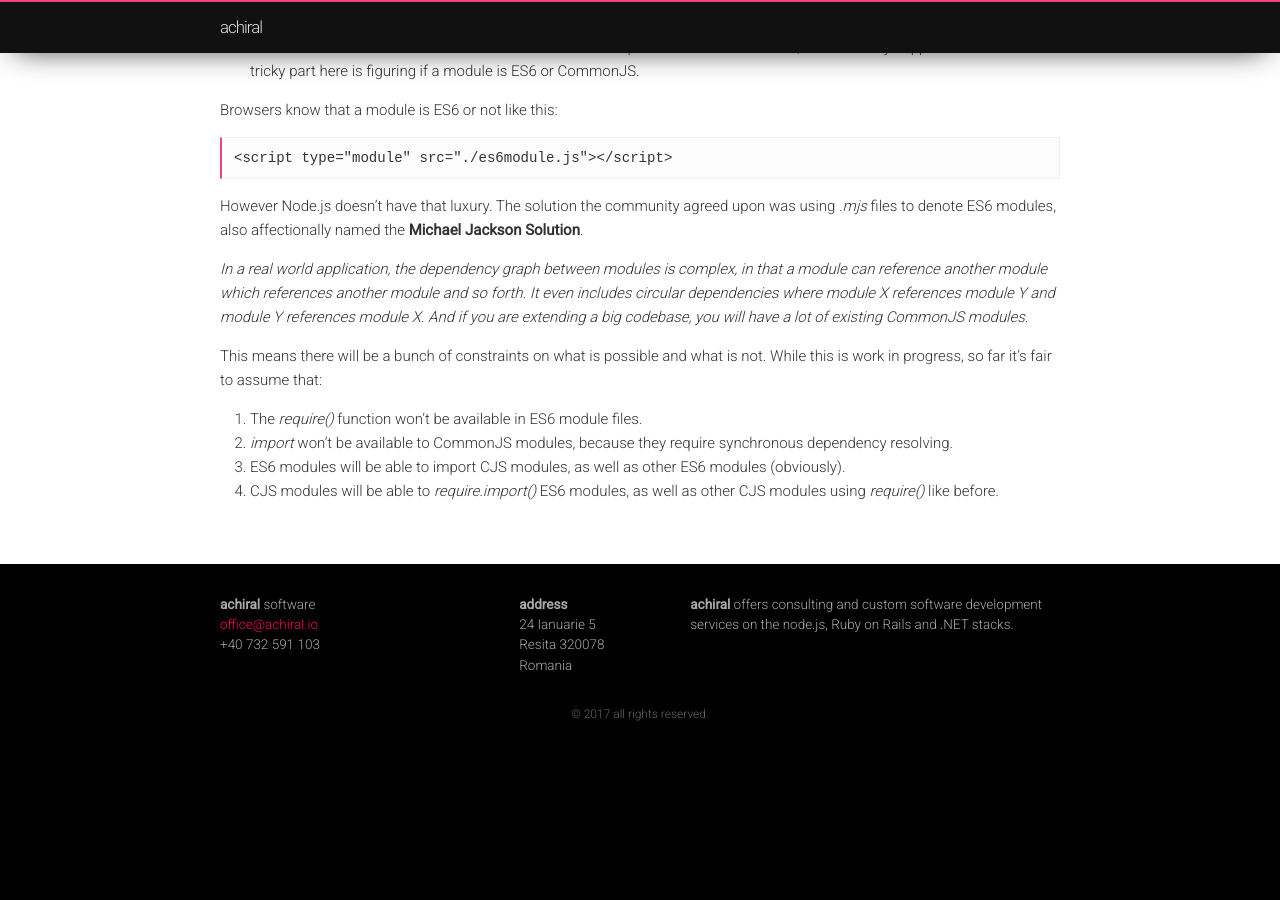
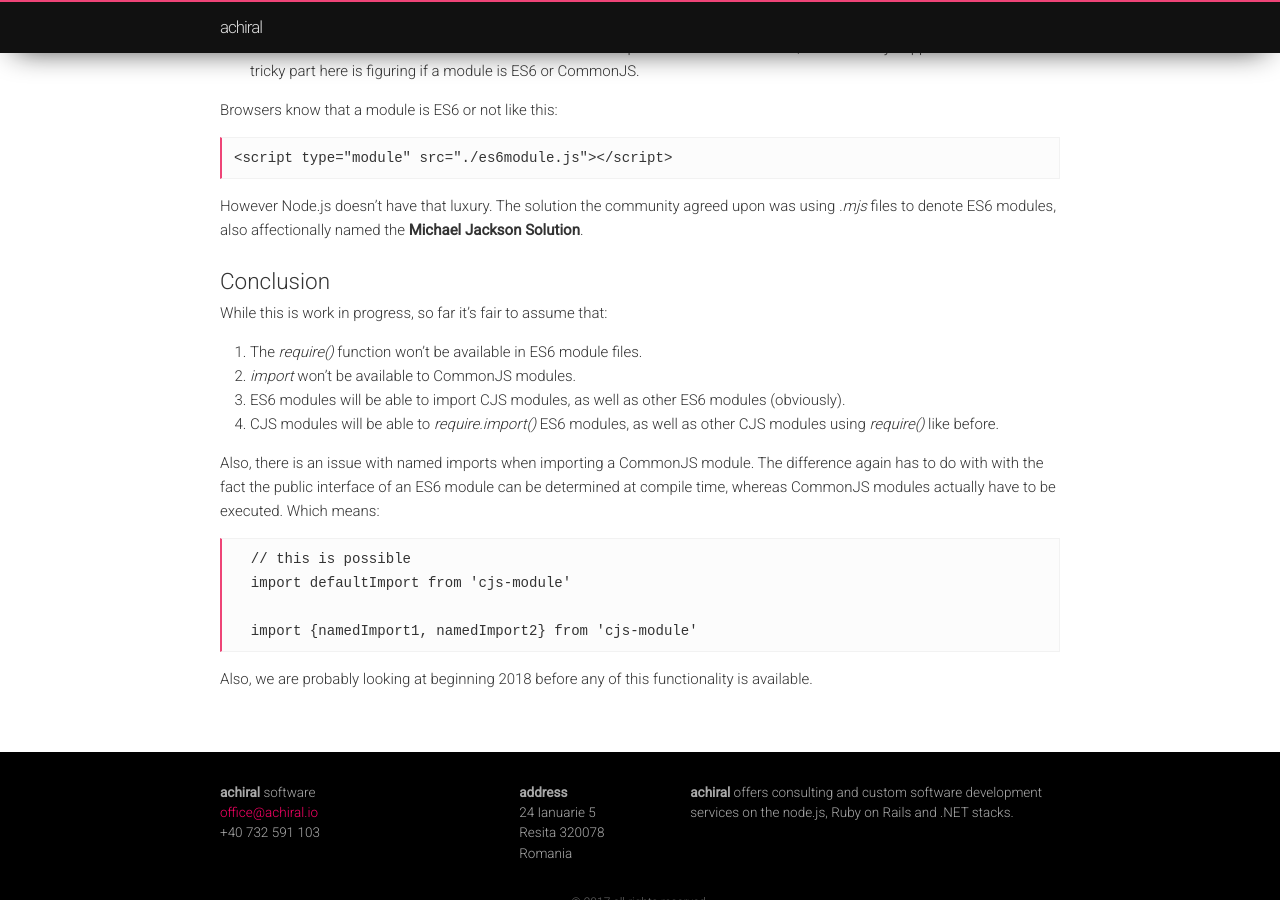
Before and after one commit to toaderflorin/eksia, a Jekyll site: the page built from _posts/2017-09-14-es6-modules-node.markdown, in a window 1280 px wide and 900 px high, scrolled down 1906 px. Built offline with Jekyll 4.4.1, drawn with Linux system fonts in a browser that asks for light colours; before the commit the page ends 2659 px from its top, so only the background shows below that.

Commit message:
Added some text with

```diff
--- a/_posts/2017-09-14-es6-modules-node.markdown
+++ b/_posts/2017-09-14-es6-modules-node.markdown
@@ -50,11 +50,21 @@ Browsers know that a module is ES6 or not like this:
 
 However Node.js doesn't have that luxury. The solution the community agreed upon was using *.mjs* files to denote ES6 modules, also affectionally named the **Michael Jackson Solution**.
 
-*In a real world application, the dependency graph between modules is complex, in that a module can reference another module which references another module and so forth. It even includes circular dependencies where module X references module Y and module Y references module X. And if you are extending a big codebase, you will have a lot of existing CommonJS modules.*
-
-This means there will be a bunch of constraints on what is possible and what is not. While this is work in progress, so far it's fair to assume that:
+## Conclusion
+While this is work in progress, so far it's fair to assume that:
 
 1. The *require()* function won't be available in ES6 module files.
-2. *import* won't be available to CommonJS modules, because they require synchronous dependency resolving.
+2. *import* won't be available to CommonJS modules.
 3. ES6 modules will be able to import CJS modules, as well as other ES6 modules (obviously).
 4. CJS modules will be able to *require.import()* ES6 modules, as well as other CJS modules using *require()* like before.
+
+Also, there is an issue with named imports when importing a CommonJS module. The difference again has to do with with the fact the public interface of an ES6 module can be determined at compile time, whereas CommonJS modules actually have to be executed. Which means:
+
+<pre>
+  // this is possible
+  import defaultImport from 'cjs-module'
+
+  import {namedImport1, namedImport2} from 'cjs-module'
+</pre>
+
+Also, we are probably looking at beginning 2018 before any of this functionality is available.
```
Also changed, not shown: 1 other file.
